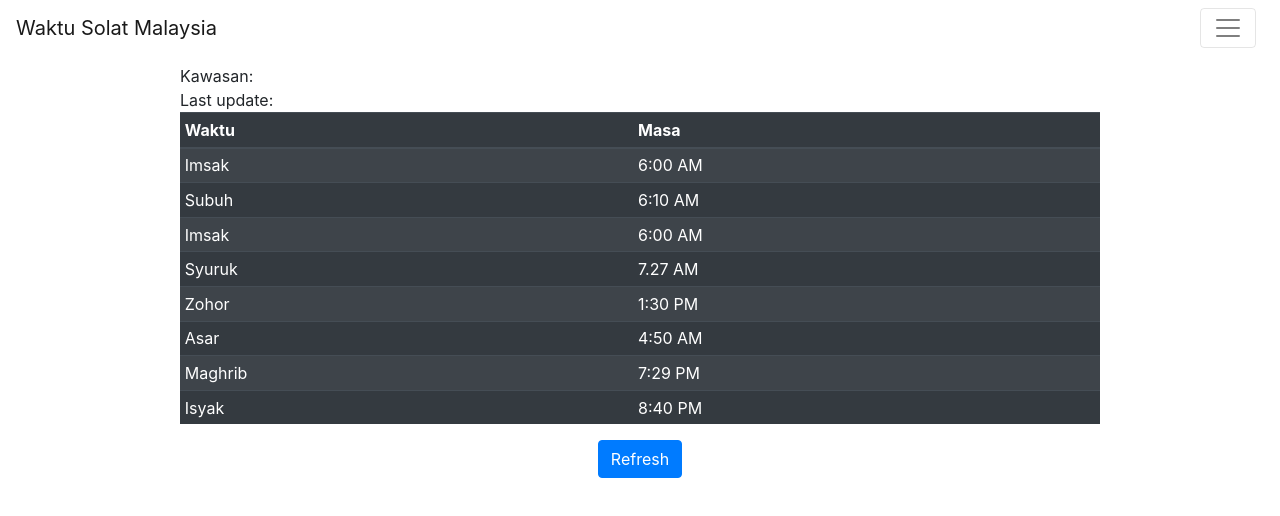
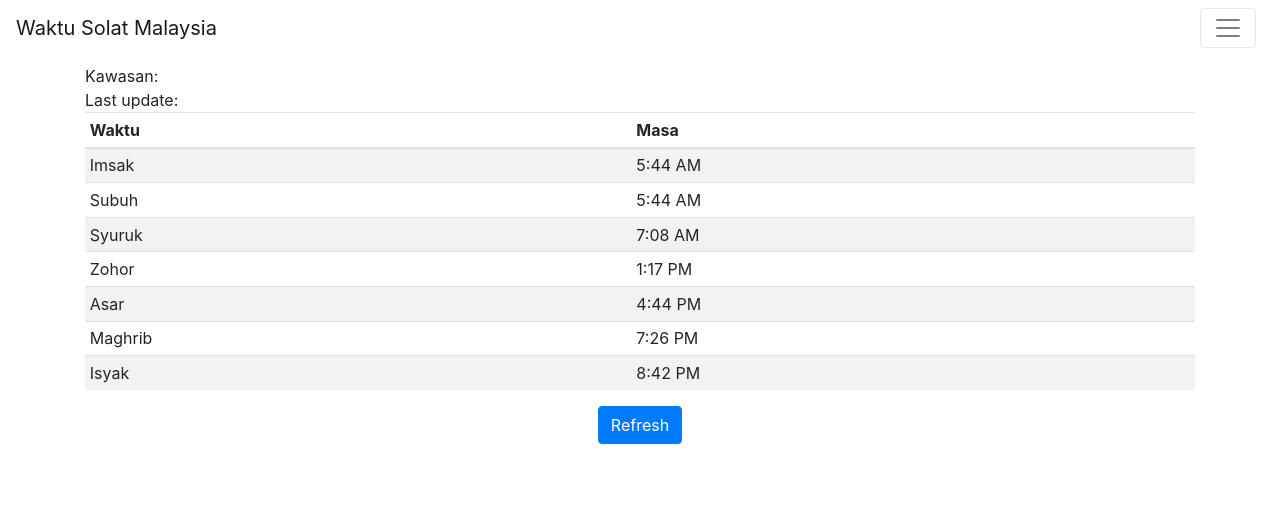
Before and after one commit to hassifmohd/waktusolat, a React (Create React App) app: page / in a window 1280 px wide. Shown: the top 516 px of the page. Built offline with nearby package versions, Linux system fonts and the light colour scheme.

Commit message:
update css

```diff
--- a/src/App.js
+++ b/src/App.js
@@ -1,22 +1,25 @@
-import React, { Component } from 'react';
+import React, { Component } from "react";
+import { BrowserRouter as Router, Route } from "react-router-dom";
 import {
-  BrowserRouter as Router,
-  Route,
-  Link
-} from 'react-router-dom';
-import { Navbar, NavbarBrand, NavbarToggler, Collapse, Nav, NavItem, NavLink } from 'reactstrap';
-import Homepage from './views/Homepage';
-import Settings from './views/Settings';
-import AboutUs from './views/AboutUs';
+  Navbar,
+  NavbarBrand,
+  NavbarToggler,
+  Collapse,
+  Nav,
+  NavItem,
+  NavLink
+} from "reactstrap";
+import Homepage from "./views/Homepage";
+import Settings from "./views/Settings";
+import AboutUs from "./views/AboutUs";
 
 const About = () => (
   <div>
     <h2>About</h2>
   </div>
-)
+);
 
 class App extends Component {
-
   constructor(props) {
     super(props);
 
@@ -38,7 +41,9 @@ class App extends Component {
         <div>
           <div>
             <Navbar color="faded" light>
-              <NavbarBrand href="/" className="mr-auto">Waktu Solat Malaysia</NavbarBrand>
+              <NavbarBrand href="/" className="mr-auto">
+                Waktu Solat Malaysia
+              </NavbarBrand>
               <NavbarToggler onClick={this.toggleNavbar} className="mr-2" />
               <Collapse isOpen={!this.state.collapsed} navbar>
                 <Nav navbar>
--- a/src/index.css
+++ b/src/index.css
@@ -9,8 +9,7 @@ body {
 }
 
 code {
-  font-family: source-code-pro, Menlo, Monaco, Consolas, "Courier New",
-    monospace;
+  font-family: source-code-pro, Menlo, Monaco, Consolas, "Courier New", monospace;
 }
 
 .putmiddle {
--- a/src/views/Homepage.js
+++ b/src/views/Homepage.js
@@ -1,26 +1,36 @@
-import React, { Component } from 'react';
-import { Table, Button, Container, Row, Col } from 'reactstrap';
+import React, { Component } from "react";
+import { Table, Button, Container, Row, Col } from "reactstrap";
+import moment from "moment";
 
 class Homepage extends Component {
-
   constructor(props) {
     super(props);
-        this.state = {};
+    this.state = {
+      timeFormat: "h:mm A",
+      prayerTimes: {
+        imsak: "2019-06-29 05:44",
+        subuh: "2019-06-29 05:44",
+        syuruk: "2019-06-29 07:08",
+        zohor: "2019-06-29 13:17",
+        asar: "2019-06-29 16:44",
+        maghrib: "2019-06-29 19:26",
+        isyak: "2019-06-29 20:42"
+      }
+    };
 
     this.refreshEvent = this.refreshEvent.bind(this);
   }
 
-    refreshEvent = (event) => {
-        alert('REFRESH EXECUTED');
-    }
+  refreshEvent = event => {
+    alert("REFRESH EXECUTED");
+  };
 
   render() {
     return (
       <React.Fragment>
         <Container>
           <Row>
-                        <Col xs="1"></Col>
-                        <Col xs="10">
+            <Col xs="12">
               <div className="putmiddle">
                 <h5></h5>
               </div>
@@ -30,7 +40,7 @@ class Homepage extends Component {
                 <div>Last update: </div>
               </div>
 
-                            <Table striped size="sm" dark>
+              <Table striped size="sm">
                 <thead>
                   <tr>
                     <th>Waktu</th>
@@ -40,49 +50,73 @@ class Homepage extends Component {
                 <tbody>
                   <tr>
                     <td>Imsak</td>
-                                        <td>6:00 AM</td>
+                    <td>
+                      {moment(this.state.prayerTimes.imsak).format(
+                        this.state.timeFormat
+                      )}
+                    </td>
                   </tr>
                   <tr>
                     <td>Subuh</td>
-                                        <td>6:10 AM</td>
-                                    </tr>
-                                    <tr>
-                                        <td>Imsak</td>
-                                        <td>6:00 AM</td>
+                    <td>
+                      {moment(this.state.prayerTimes.subuh).format(
+                        this.state.timeFormat
+                      )}
+                    </td>
                   </tr>
                   <tr>
                     <td>Syuruk</td>
-                                        <td>7.27 AM</td>
+                    <td>
+                      {moment(this.state.prayerTimes.syuruk).format(
+                        this.state.timeFormat
+                      )}
+                    </td>
                   </tr>
                   <tr>
                     <td>Zohor</td>
-                                        <td>1:30 PM</td>
+                    <td>
+                      {moment(this.state.prayerTimes.zohor).format(
+                        this.state.timeFormat
+                      )}
+                    </td>
                   </tr>
                   <tr>
                     <td>Asar</td>
-                                        <td>4:50 AM</td>
+                    <td>
+                      {moment(this.state.prayerTimes.asar).format(
+                        this.state.timeFormat
+                      )}
+                    </td>
                   </tr>
                   <tr>
                     <td>Maghrib</td>
-                                        <td>7:29 PM</td>
+                    <td>
+                      {moment(this.state.prayerTimes.maghrib).format(
+                        this.state.timeFormat
+                      )}
+                    </td>
                   </tr>
                   <tr>
                     <td>Isyak</td>
-                                        <td>8:40 PM</td>
+                    <td>
+                      {moment(this.state.prayerTimes.isyak).format(
+                        this.state.timeFormat
+                      )}
+                    </td>
                   </tr>
                 </tbody>
               </Table>
 
               <div className="putmiddle">
-                                <Button color="primary" onClick={this.refreshEvent}>Refresh</Button>
+                <Button color="primary" onClick={this.refreshEvent}>
+                  Refresh
+                </Button>
               </div>
             </Col>
-                        <Col xs="1"></Col>
           </Row>
         </Container>
-
       </React.Fragment>
-        )
+    );
   }
 }
 
```
Lines whose indentation alone changed are shown as unchanged.
